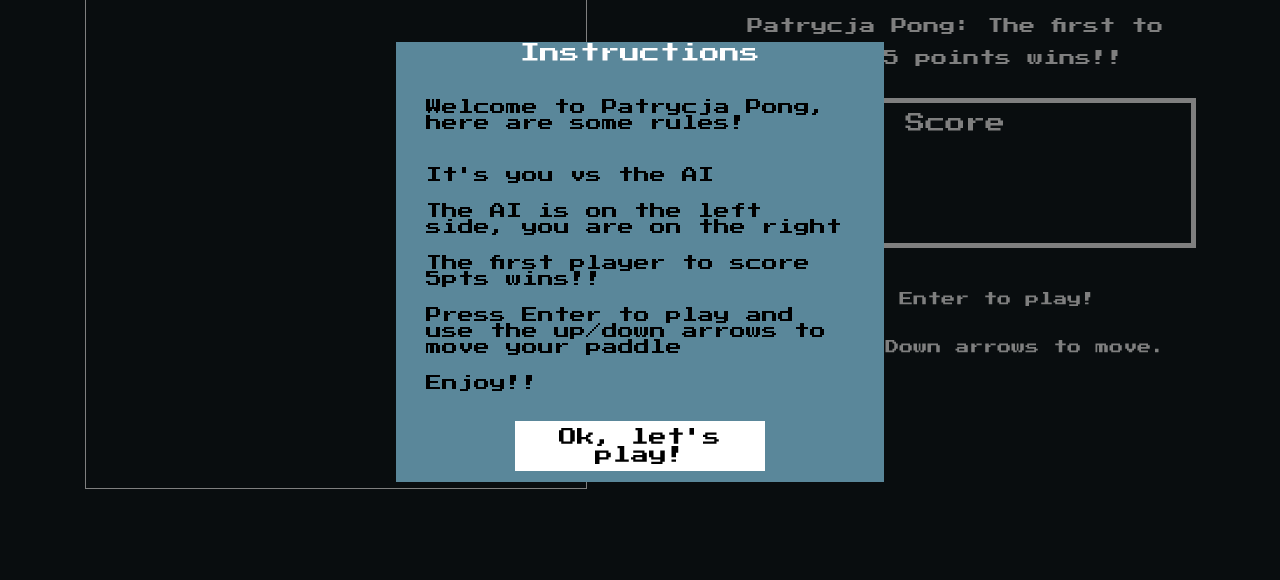
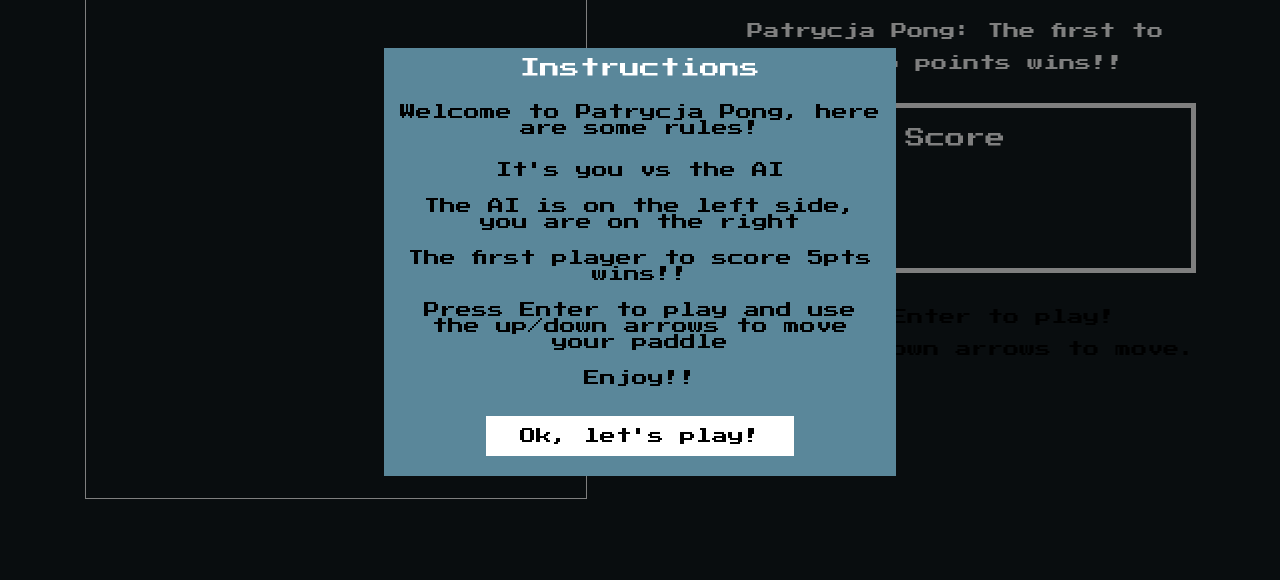
Before and after one commit to plupinska/Pong, a plain HTML site: page index.html in a window 1280 px wide. Shown: the part 138-718 px from the top of the page. Drawn offline with Linux system fonts and the light colour scheme.

Commit message:
Add style

```diff
--- a/css/modal.css
+++ b/css/modal.css
@@ -17,12 +17,19 @@
 .modal-instructions {
   display: flex;
   flex-direction: column;
-  justify-content: center;
+  justify-content: space-between;
   align-items: center;
-  width: 35%;
-  height: 50%;
+  width: 40%;
+  max-height: 60%;
   background-color: #5A879A;
-  padding: 20px;
+  font-size: 2vh;
+}
+
+.instructions {
+  width: 100%;
+  height: 82%;
+  font-size: 2vh;
+  color: black;
 }
 
 #button-container {
@@ -33,14 +40,16 @@
   align-items: center;
 }
 
-h1, p {
+.title-inst {
   padding: 10px;
+  color: white;
 }
 
 button {
-  width: 250px;
-  height: 50px;
-  font-size: 18px;
+  display: inline;
+  width: 60%;
+  min-height: 40px;
+  font-size: 2vh;
   padding: 5px;
   margin: 20px;
   font-family: 'Press Start 2P', cursive;
@@ -55,10 +64,6 @@ button:hover {
   color: white;
 }
 
-button:pressed {
-
-}
-
 li {
   padding: 10px;
 }
--- a/index.html
+++ b/index.html
@@ -63,7 +63,8 @@
 
     <div id="modal">
         <div class="modal-instructions">
-            <h1>Instructions</h1>
+          <div class="instructions">
+            <h1 class="title-inst">Instructions</h1>
             <p>Welcome to Patrycja Pong, here are some rules!</p>
             <ul>
               <li>It's you vs the AI</li>
@@ -72,6 +73,7 @@
               <li>Press Enter to play and use the up/down arrows to move your paddle</li>
               <li>Enjoy!!</li>
             </ul>
+          </div>
             <div id="button-container">
               <button>Ok, let's play!</button>
             <div>
```
